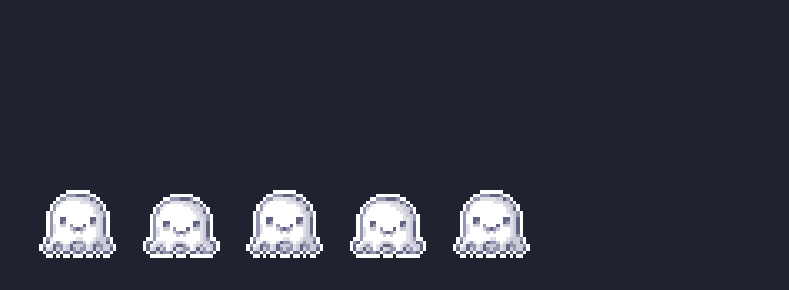
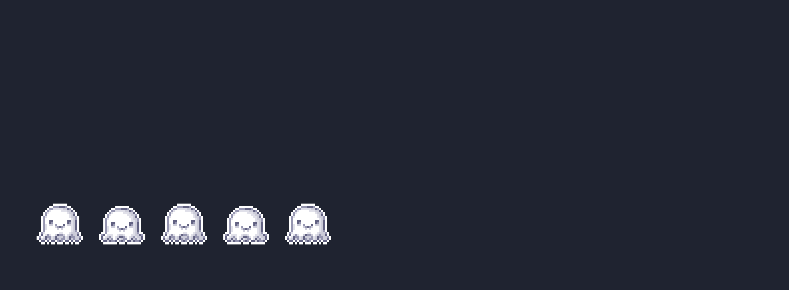
Before and after one commit to Kiwev/kulo-cum, a plain HTML site: page index.html in a window 1280 px wide. Shown: the part 38-328 px from the top of the page, without its empty margins (244-1033 px from the left). Drawn offline with Linux system fonts and the light colour scheme; a web font is replaced by a local one.

Commit message:
Agrega archivos iniciales

```diff
--- a/index.html
+++ b/index.html
@@ -13,7 +13,7 @@
 </head>
 <body>
     <div id="pantallaInicio" class="contenedor-first-screen">
-        <img src="Imagenes/ghost.gif" alt="cloud" width="500">
+        <img src="Imagenes/ghost.gif" alt="cloud" width="300">
         <h1>Feliz Cumpleaños</h1>
         <h2>Kuro, Jeremy, mi vida, mi lindo, mi precioso, mi guapo, mi culito.</h2>
         <button id="play-button" class="play-button">Te amo, Kino</button>
```
